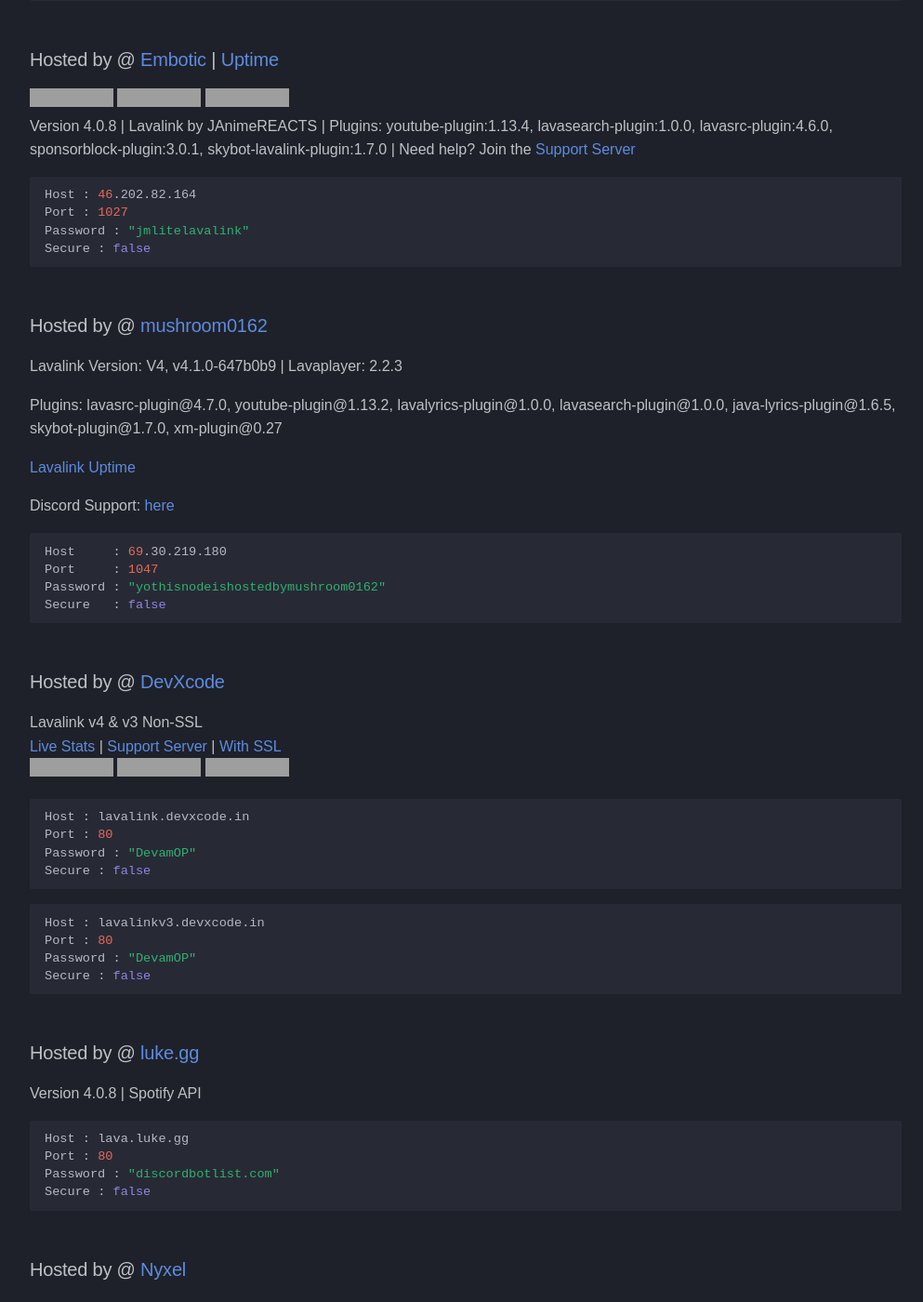
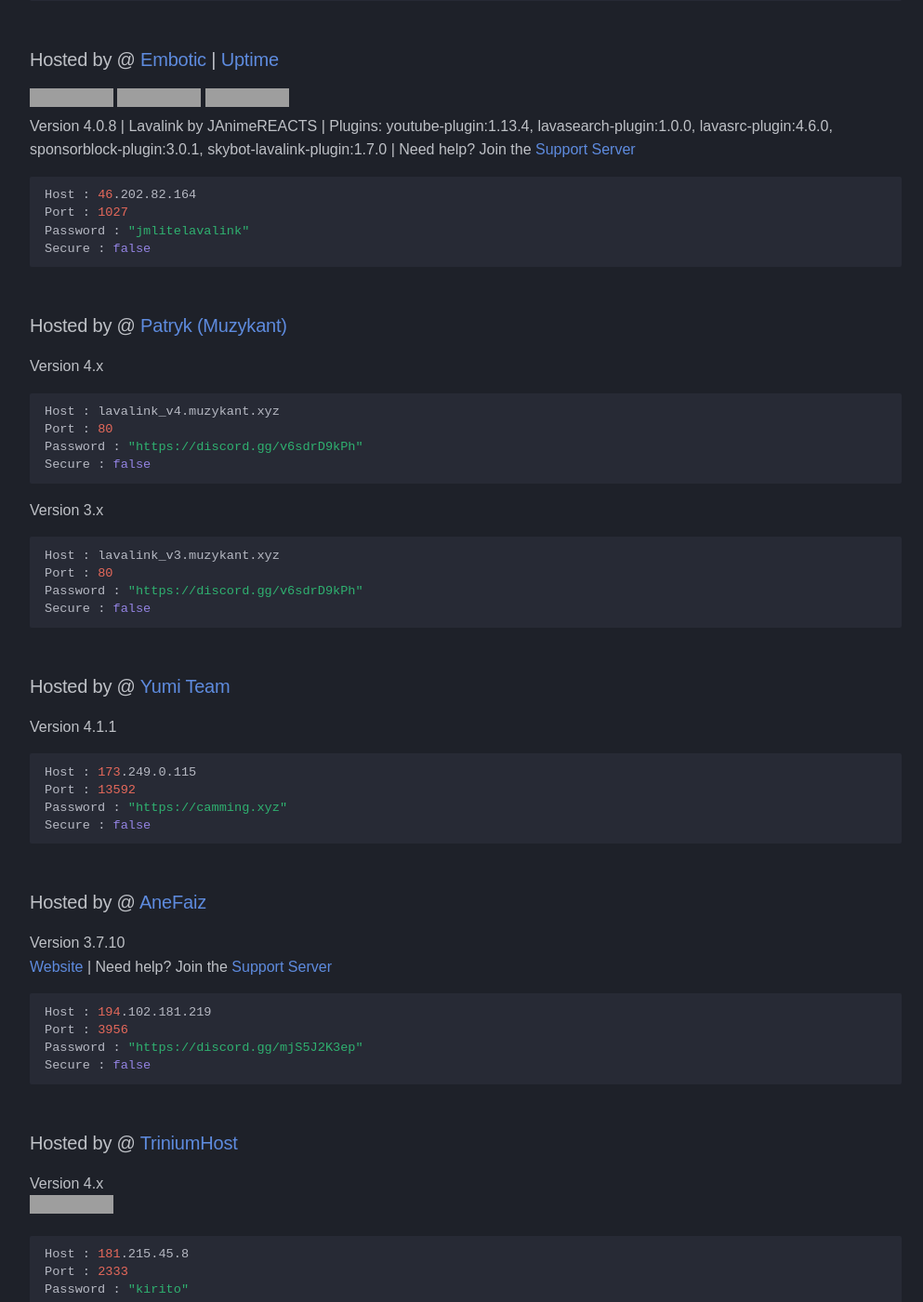
Before and after one commit to DarrenOfficial/lavalink-list, an MkDocs documentation site: the page built from docs/NoSSL/Lavalink-NonSSL.md, in a window 1280 px wide and 1400 px high, scrolled down 1257 px. Shown: the whole window at 93% size, without its empty margins (14-1007 px from the left). Built offline with MkDocs 1.6.1 and Material for MkDocs 9.7.7, drawn with Linux system fonts in a browser that asks for light colours; some web fonts are replaced; comment, search, counter and statistics services are not loaded; a style sheet for code colours, icons or effects is not loaded; some of the changed text lies outside the part shown; grey boxes are pictures that could not be loaded.

Commit message:
Update Lavalink-NonSSL.md

````diff
--- a/docs/NoSSL/Lavalink-NonSSL.md
+++ b/docs/NoSSL/Lavalink-NonSSL.md
@@ -72,62 +72,6 @@ Password : "jmlitelavalink"
 Secure : false
 ```
 
-### Hosted by @ [mushroom0162](https://discord.com/users/1053363102017662976)
-Lavalink Version: V4, v4.1.0-647b0b9 | Lavaplayer: 2.2.3
-
-Plugins: lavasrc-plugin@4.7.0, youtube-plugin@1.13.2, lavalyrics-plugin@1.0.0, lavasearch-plugin@1.0.0, java-lyrics-plugin@1.6.5, skybot-plugin@1.7.0, xm-plugin@0.27
-
-[Lavalink Uptime](https://hetrixtools.com/report/uptime/dc9f8e4ca24c02e309b96a1cebfb14e8/)
-
-Discord Support: [here](https://discord.gg/K4CVv84VBC)
-```bash
-Host     : 69.30.219.180
-Port     : 1047
-Password : "yothisnodeishostedbymushroom0162"
-Secure   : false
-```
-
-### Hosted by @ [DevXcode](<https://dsc.gg/devxcode>)<br>
-Lavalink v4 & v3 Non-SSL<br>
-[Live Stats](https://uptime.devxcode.in) | [Support Server](https://dsc.gg/Devxcode) | [With SSL](https://lavalink.darrennathanael.com/SSL/Lavalink-SSL/#hosted-by-devxcode)
-<br />
-![Status](https://lavalink-list-api.ajieblogs.eu.org/lavalink-devxcode-in-80/badge/Status)
-![Load](https://lavalink-list-api.ajieblogs.eu.org/lavalink-devxcode-in-80/badge/Load)
-![Players](https://lavalink-list-api.ajieblogs.eu.org/lavalink-devxcode-in-80/badge/Players)
-```bash
-Host : lavalink.devxcode.in
-Port : 80
-Password : "DevamOP"
-Secure : false
-```
-```bash
-Host : lavalinkv3.devxcode.in
-Port : 80
-Password : "DevamOP"
-Secure : false
-```
-
-### Hosted by @ [luke.gg](https://luke.gg)
-Version 4.0.8 | Spotify API
-```bash
-Host : lava.luke.gg
-Port : 80
-Password : "discordbotlist.com"
-Secure : false
-```
-
-### Hosted by @ [Nyxel](https://notflix.nyxel.site)
-Version 4.1.1 <br />
-![Status](https://lavalink-list-api.ajieblogs.eu.org/panel-nyxel-site-1212/badge/Status)
-![Load](https://lavalink-list-api.ajieblogs.eu.org/panel-nyxel-site-1212/badge/Load)
-![Players](https://lavalink-list-api.ajieblogs.eu.org/panel-nyxel-site-1212/badge/Players)
-```bash
-Host : panel.nyxel.site
-Port : 1212
-Password : "nyxel.site"
-Secure : false
-```
-
 ### Hosted by @ [Patryk (Muzykant)](https://discord.gg/v6sdrD9kPh)
 Version 4.x
 ```bash
````
